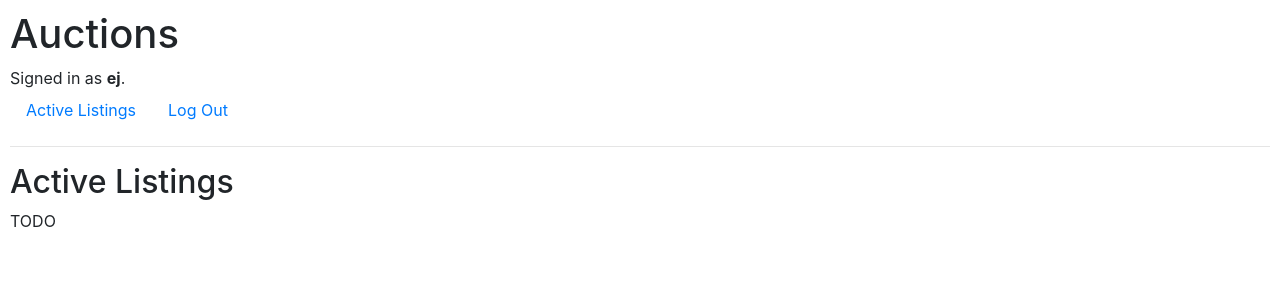
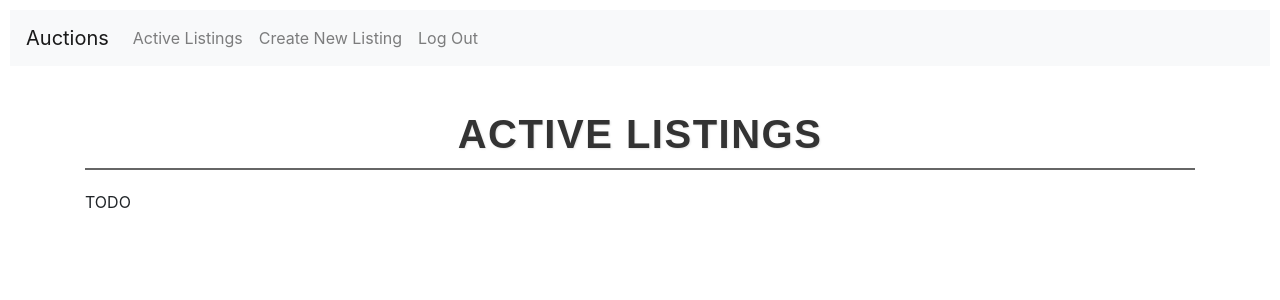
Before and after one commit to EJ-Lan/SimpleCommerce, a Django app: page / in a window 1280 px wide. Shown: the top 300 px of the page. Run offline with Django 3.2, Linux system fonts and the light colour scheme; a user stored in the database is signed in; some libraries are stand-ins or nearby versions.

Commit message:
Work on Create form and styling of site

```diff
--- a/commerce/commerce/auctions/models.py
+++ b/commerce/commerce/auctions/models.py
@@ -6,7 +6,7 @@ class User(AbstractUser):
     watchlist = models.ManyToManyField('Listing', blank=True, related_name="watched_by")
 
 class Listing(models.Model):
-    user = models.ForeignKey(User, on_delete=models.CASCADE, related_name="listings")
+    owner = models.ForeignKey(User, on_delete=models.CASCADE, related_name="listings")
     title = models.CharField(max_length=64)
     description = models.TextField()
     category = models.CharField(max_length=64, blank=True)
@@ -19,18 +19,18 @@ class Listing(models.Model):
        return f"Title: {self.title}, Description: {self.description}, Start Bid: {self.start_bid}"
 
 class Bid(models.Model):
-    user = models.ForeignKey(User, on_delete=models.CASCADE, related_name="bids")
+    owner = models.ForeignKey(User, on_delete=models.CASCADE, related_name="bids")
     listing = models.ForeignKey(Listing, on_delete=models.CASCADE, related_name="bids")
     bid_amount = models.DecimalField(max_digits=10, decimal_places=2)
 
     def __str__(self):
-        return f"User: {self.user.username}, Listing: {self.listing.title}, Bid: {self.bid_amount}"
+        return f"Owner: {self.owner.username}, Listing: {self.listing.title}, Bid: {self.bid_amount}"
 
 
 class Comments(models.Model):
-    user = models.ForeignKey(User, on_delete=models.CASCADE, related_name="comments")
+    owner = models.ForeignKey(User, on_delete=models.CASCADE, related_name="comments")
     listing = models.ForeignKey(Listing, on_delete=models.CASCADE, related_name="comments")
     comment_text = models.TextField()
 
     def __str__(self):
-        return f"User: {self.user.username}, Comment: {self.comment_text}"
+        return f"User: {self.owner.username}, Comment: {self.comment_text}"
--- a/commerce/commerce/auctions/static/auctions/styles.css
+++ b/commerce/commerce/auctions/static/auctions/styles.css
@@ -1,3 +1,44 @@
 body {
     padding: 10px;
 }
+
+.form-control {
+    width: 100%;
+    padding: 10px;
+    margin: 8px 0;
+    display: inline-block;
+    border: 1px solid #ccc;
+    border-radius: 4px;
+    box-sizing: border-box;
+}
+
+input[type=submit] {
+    width: 100%;
+    background-color: #4CAF50;
+    color: white;
+    padding: 14px 20px;
+    margin: 8px 0;
+    border: none;
+    border-radius: 4px;
+    cursor: pointer;
+}
+
+input[type=submit]:hover {
+    background-color: #45a049;
+}
+
+.page-heading {
+    font-family: 'Arial', sans-serif; /* Use a font that matches your website's design */
+    font-size: 2.5rem; /* Adjust size as needed */
+    font-weight: 700; /* Bold */
+    color: #333; /* Choose a color that fits your theme */
+    text-align: center; /* Center align text, you can change it to left or right if needed */
+    text-transform: uppercase; /* Optional: makes all letters uppercase */
+    text-shadow: 1px 1px 2px rgba(0, 0, 0, 0.1); /* Optional: adds a subtle shadow to the text */
+    margin-top: 20px; /* Adds space to the top */
+    margin-bottom: 20px; /* Adds space to the bottom */
+    letter-spacing: 1.5px; /* Spacing between letters */
+    line-height: 1.2; /* Adjusts the line height */
+    border-bottom: 2px solid #666; /* Optional: adds a bottom border */
+    padding-bottom: 10px; /* Optional: adds padding to the bottom if you have a border */
+}
--- a/commerce/commerce/auctions/templates/auctions/index.html
+++ b/commerce/commerce/auctions/templates/auctions/index.html
@@ -1,7 +1,7 @@
 {% extends "auctions/layout.html" %}
 
 {% block body %}
-    <h2>Active Listings</h2>
+    <h2 class="page-heading">Active Listings</h2>
 
     TODO
 {% endblock %}
--- a/commerce/commerce/auctions/templates/auctions/layout.html
+++ b/commerce/commerce/auctions/templates/auctions/layout.html
@@ -8,19 +8,16 @@
         <link href="{% static 'auctions/styles.css' %}" rel="stylesheet">
     </head>
     <body>
-        <h1>Auctions</h1>
-        <div>
-            {% if user.is_authenticated %}
-                Signed in as <strong>{{ user.username }}</strong>.
-            {% else %}
-                Not signed in.
-            {% endif %}
-        </div>
-        <ul class="nav">
+        <nav class="navbar navbar-expand-lg navbar-light bg-light">
+            <a class="navbar-brand" href="{% url 'index' %}">Auctions</a>
+            <ul class="navbar-nav">
                 <li class="nav-item">
                     <a class="nav-link" href="{% url 'index' %}">Active Listings</a>
                 </li>
                 {% if user.is_authenticated %}
+                    <li class="nav-item">
+                        <a class="nav-link" href="{% url 'create' %}">Create New Listing</a>
+                    </li>
                     <li class="nav-item">
                         <a class="nav-link" href="{% url 'logout' %}">Log Out</a>
                     </li>
@@ -33,8 +30,15 @@
                     </li>
                 {% endif %}
             </ul>
-        <hr>
+        </nav>
+        <div class="container mt-4">
+            <div class="row">
+                <div class="col-12">
                     {% block body %}
                     {% endblock %}
+                </div>
+            </div>
+        </div>
+        <script src="https://code.jquery.com/jquery-3.4.1.slim.min.js" integrity="sha384-J6qa4849blE2+poTPojsx20IzF5VDSC+DOnV9zpFfca7L1Vz7P3hDrt4R3Sl0fL3" crossorigin="anonymous"></script>
     </body>
 </html>
--- a/commerce/commerce/auctions/urls.py
+++ b/commerce/commerce/auctions/urls.py
@@ -6,5 +6,6 @@ urlpatterns = [
     path("", views.index, name="index"),
     path("login", views.login_view, name="login"),
     path("logout", views.logout_view, name="logout"),
-    path("register", views.register, name="register")
+    path("register", views.register, name="register"),
+    path("create", views.create, name="create")
 ]
--- a/commerce/commerce/auctions/views.py
+++ b/commerce/commerce/auctions/views.py
@@ -1,3 +1,4 @@
+from django import forms
 from django.contrib.auth import authenticate, login, logout
 from django.contrib.auth.decorators import login_required
 from django.db import IntegrityError
@@ -6,6 +7,13 @@ from django.shortcuts import render
 from django.urls import reverse
 
 from .models import User
+
+class CreateListingForm(forms.Form):
+    title = forms.CharField(label='Title', widget=forms.TextInput(attrs={'class': 'form-control'}))
+    content = forms.CharField(widget=forms.Textarea(attrs={'class': 'form-control'}))
+    starting_bid = forms.DecimalField(max_digits=10, decimal_places=2, widget=forms.NumberInput(attrs={'class': 'form-control'}))
+    category = forms.CharField(max_length=64, widget=forms.TextInput(attrs={'class': 'form-control'}))
+    image_url = forms.URLField(max_length=200, widget=forms.URLInput(attrs={'class': 'form-control'}))
 
 
 def index(request):
@@ -62,3 +70,8 @@ def register(request):
         return HttpResponseRedirect(reverse("index"))
     else:
         return render(request, "auctions/register.html")
+
+def create(request):
+    return render(request, "auctions/create.html", {
+        "create_form": CreateListingForm()
+    })
```
Also changed, not shown: commerce/commerce/auctions/templates/auctions/create.html (added, +10 -0 lines), commerce/commerce/auctions/migrations/0003_rename_user_bid_owner_rename_user_comments_owner_and_more.py (added), commerce/commerce/db.sqlite3. Lines whose indentation alone changed are shown as unchanged.
